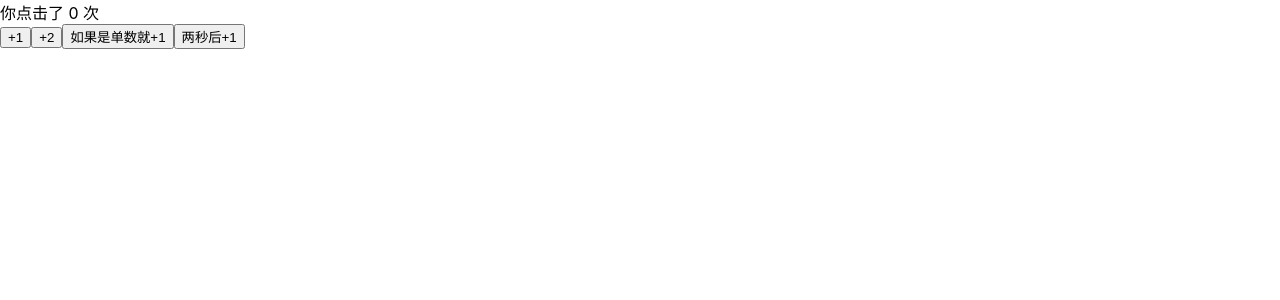
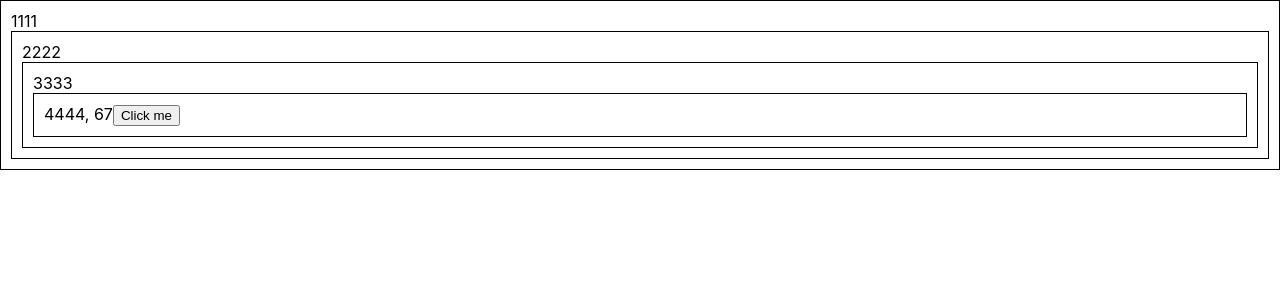
Before and after one commit to ppambler/react-redux, a React (Create React App) app: page / in a window 1280 px wide. Shown: the top 300 px of the page. Built offline with nearby package versions, Linux system fonts and the light colour scheme.

Commit message:
更新 Context 里边的值

```diff
--- a/src/App.js
+++ b/src/App.js
@@ -1,34 +1,51 @@
-import React, { Component } from 'react'
-console.log(React)
-console.log(Component)
+import React,{Component} from "react"
+import ReactDOM from "react-dom";
+import ProductList from "./Components/ProductList";
+class App extends Component {
+  state = {
+    cars: {
+      car001: { name: "Honda", price: 100 },
+      car002: { name: "BMW", price: 150 },
+      car003: { name: "Mercedes", price: 200 },
+    },
+  };
+  incrementCarPrice = this.incrementCarPrice.bind(this);
+  decrementCarPrice = this.decrementCarPrice.bind(this);
 
-class App extends Component {
-  add1() {
-    this.props.store.dispatch({type:'add',payload:1})
+  incrementCarPrice(selectedID) {
+    // a simple method that manipulates the state
+    const cars = Object.assign({}, this.state.cars);
+    cars[selectedID].price = cars[selectedID].price + 1;
+    this.setState({
+      cars,
+    });
   }
-  add2() {
-    this.props.onAdd2()
+
+  decrementCarPrice(selectedID) {
+    // a simple method that manipulates the state
+    const cars = Object.assign({}, this.state.cars);
+    cars[selectedID].price = cars[selectedID].price - 1;
+    this.setState({
+      cars,
+    });
   }
-  add3() {
-    this.props.onAdd3()
-  }
-  add4() {
-    this.props.onAdd4()
-  }
+
   render() {
     return (
-      <div>
-        你点击了 <span id="value">{this.props.value}</span> 次
-        <div>
-          <button id="add1" onClick={() => this.add1()}>+1</button>
-          <button id="add2" onClick={() => this.add2()}>+2</button>
-          <button id="add1IfOdd" onClick={() => this.add3()}>如果是单数就+1</button>
-          <button id="add1After2Sec" onClick={() => this.add4()}>两秒后+1</button>
-        </div>
+      <div className="App">
+        <header className="App-header">
+          <img src={logo} className="App-logo" alt="logo" />
+          <h1 className="App-title">Welcome to my web store</h1>
+        </header>
+        {/* Pass props twice */}
+        <ProductList
+          cars={this.state.cars}
+          incrementCarPrice={this.incrementCarPrice}
+          decrementCarPrice={this.decrementCarPrice}
+        />
       </div>
-    )
+    );
   }
-
 }
 
-export default App;
+export default App
--- a/src/index.css
+++ b/src/index.css
@@ -11,3 +11,9 @@ code {
   font-family: source-code-pro, Menlo, Monaco, Consolas, 'Courier New',
     monospace;
 }
+
+
+.bordered {
+  border: 1px solid;
+  padding: 10px;
+}
--- a/src/index.js
+++ b/src/index.js
@@ -1,52 +1,72 @@
-import React from 'react';
-import ReactDOM from 'react-dom';
-import './index.css';
-import App from './App';
-import reportWebVitals from './reportWebVitals';
-import { createStore } from 'redux'
+import React from "react";
+import ReactDOM from "react-dom";
+import "./index.css";
 
+function F1(props) {
+  return (
+    <div className="bordered">
+      1111
+      <F2 />
+    </div>
+  );
+}
+function F2(props) {
+  return (
+    <div className="bordered">
+      2222
+      <F3 />
+    </div>
+  );
+}
+function F3(props) {
+  return (
+    <div className="bordered">
+      3333
+      <nContext.Consumer>
+        {(x) => <F4 n4={x.n} setN={x.setN} />}
+      </nContext.Consumer>
+    </div>
+  );
+}
+function F4(props) {
+  return (
+    <div className="bordered">
+      4444, {props.n4}
+      <button onClick={props.setN}>Click me</button>
+    </div>
+  );
+}
 
-const stateChanger = (state, action) => {
-  if (state === undefined) {
-    return 0
-  } else {
-    if (action.type === 'add') {
-      var newState = state + action.payload
-      return newState
-    } else {
-      return state
-    }
+const nContext = React.createContext();
+
+class App extends React.Component {
+  constructor() {
+    super();
+    this.state = {
+      x: {
+        n: 67,
+        setN: () => {
+          this.setState({
+            x: {
+              ...this.state.x,
+              n: this.state.x.n + 1,
+            },
+          });
+          console.log("执行完毕");
+        },
+      },
+    };
   }
-
-  return newState
-}
-const store = createStore(stateChanger)
-render()
-store.subscribe(() => {
-  render()
-})
-
-function add3() {
-  if (store.getState() % 2 === 1) {
-    store.dispatch({ type: 'add', payload: 1 })
+  render() {
+    return (
+      <div>
+        <nContext.Provider value={this.state.x}>
+          <F1 />
+        </nContext.Provider>
+      </div>
+    );
   }
 }
-function add4() {
-  setTimeout(() => {
-    store.dispatch({ type: 'add', payload: 1 })
-  }, 2000)
-}
 
-function render() {
-  ReactDOM.render(<App value={store.getState()} store={store}
-    // onAdd1={() => { store.dispatch({ type: 'add', payload: 1 }) }}
-    onAdd2={() => { store.dispatch({ type: 'add', payload: 2 }) }}
-    onAdd3={add3}
-    onAdd4={add4}
-  />, document.getElementById('root'));
-}
-
-// If you want to start measuring performance in your app, pass a function
-// to log results (for example: reportWebVitals(console.log))
-// or send to an analytics endpoint. Learn more: https://bit.ly/CRA-vitals
-reportWebVitals();
+const rootElement = document.getElementById("root");
+ReactDOM.render(<App />, rootElement);
```
Also changed, not shown: 2 other files (tests, documents, lock files or other folders).
